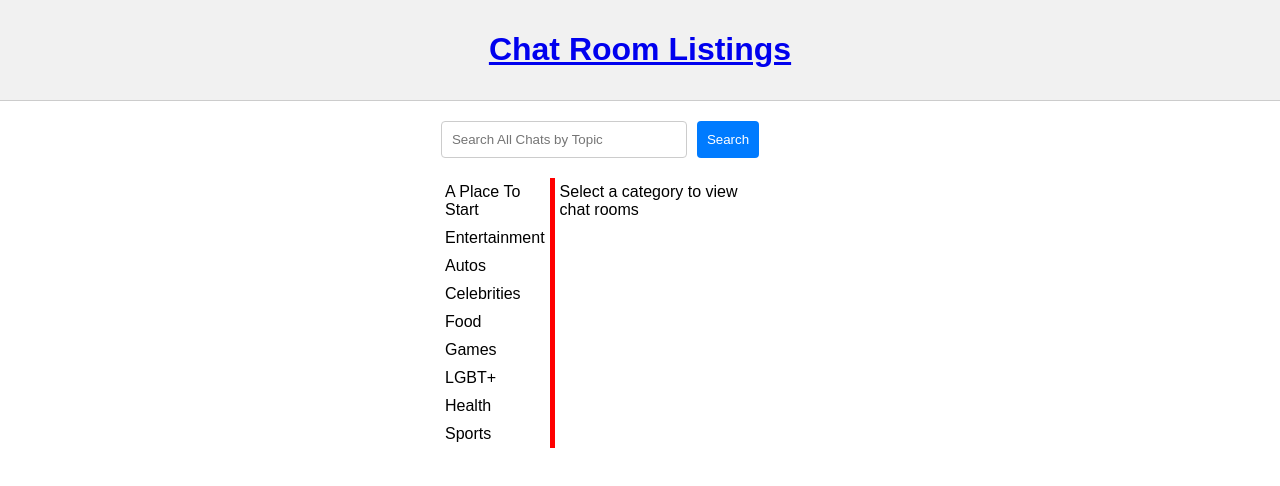
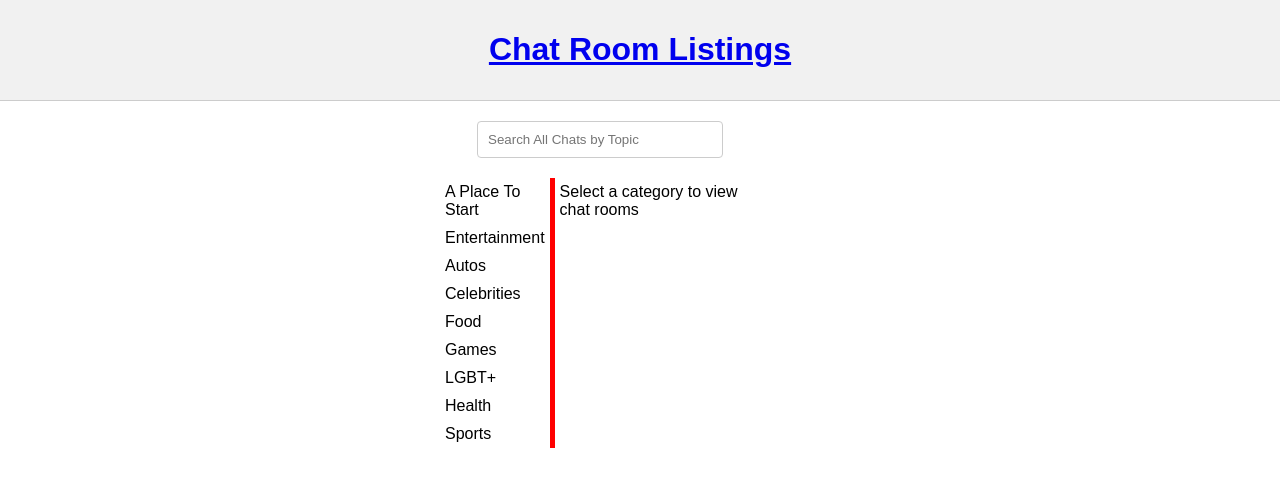
Before and after one commit to jgl3hb/ceebee, a React (Create React App) app: page / in a window 1280 px wide. Shown: the top 486 px of the page. Built offline with nearby package versions, Linux system fonts and the light colour scheme.

Commit message:
setup smart search

```diff
--- a/src/components/HomePage/HomePage.js
+++ b/src/components/HomePage/HomePage.js
@@ -1,4 +1,4 @@
-import React, { useState } from 'react';
+import React, { useState, useEffect } from 'react';
 import SearchBar from '../SearchBar/SearchBar';
 import ChatRoom from '../ChatRoom/ChatRoom';
 import CategoryList from '../CategoryList/CategoryList';
@@ -7,25 +7,29 @@ import RoomList, { rooms } from '../RoomList/RoomList';
 const HomePage = () => {
   const [selectedCategory, setSelectedCategory] = useState('');
   const [searchTerm, setSearchTerm] = useState('');
-  const [searchResults, setSearchResults] = useState('')
+  const [searchResults, setSearchResults] = useState([]);
 
-  const handleSearch = () => {
+  useEffect(() => {
+    if (searchTerm.length >= 3) {
       const results = [];
       Object.keys(rooms).forEach((category) => {
         rooms[category].forEach((room) => {
           if (category.toLowerCase().includes(searchTerm.toLowerCase()) || room.toLowerCase().includes(searchTerm.toLowerCase())) {
-          results.push({ category, room})
+            results.push({ category, room});
           };
         });
       });
       setSearchResults(results);
+    } else {
+      setSearchResults([]);
     }
+  }, [searchTerm]);
 
   return (
     <div className='main-content'>
-      <SearchBar searchTerm={searchTerm} setSearchTerm={setSearchTerm} handleSearch={handleSearch}/>
+      <SearchBar searchTerm={searchTerm} setSearchTerm={setSearchTerm} />
       <div className='content'>
-        {searchTerm ? (
+        {searchTerm && searchTerm.length >= 3 ? (
           <div className='search-results'>
             {searchResults.length > 0 ? (
               searchResults.map((result, index) => (
--- a/src/components/SearchBar/SearchBar.js
+++ b/src/components/SearchBar/SearchBar.js
@@ -1,22 +1,23 @@
-// src/components/SearchBar.js
+// src/components/SearchBar/SearchBar.js
 import React from 'react';
 import './SearchBar.css'
 
-const SearchBar = ({ searchTerm, setSearchTerm, handleSearch}) => {
+const SearchBar = ({ searchTerm, setSearchTerm}) => {
+  const handleInputChange = (e) => {
+    const value = e.target.value;
+    setSearchTerm(value)
+  }
+
+
+
   return (
     <div className="search-bar">
       <input
         type="text"
         placeholder="Search All Chats by Topic"
         value={searchTerm}
-        onChange={(e) => setSearchTerm(e.target.value)}
-        onKeyDown={(e) => {
-          if (e.key === 'Enter') {
-            handleSearch();
-          }
-        }}
-        />
-      <button onClick={handleSearch}>Search</button>
+        onChange={handleInputChange}
+      />
     </div>
   );
 };
```
Lines whose indentation alone changed are shown as unchanged.
